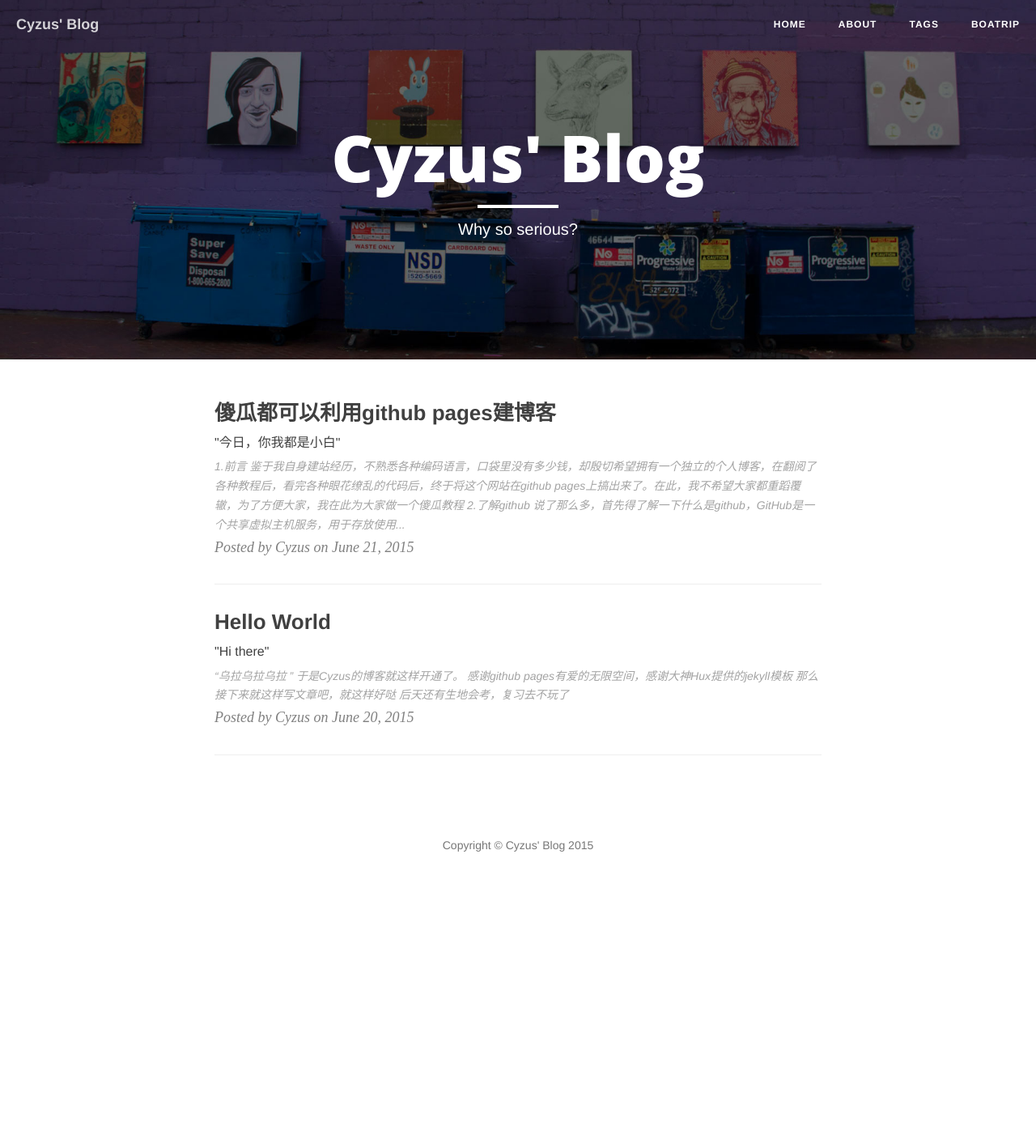
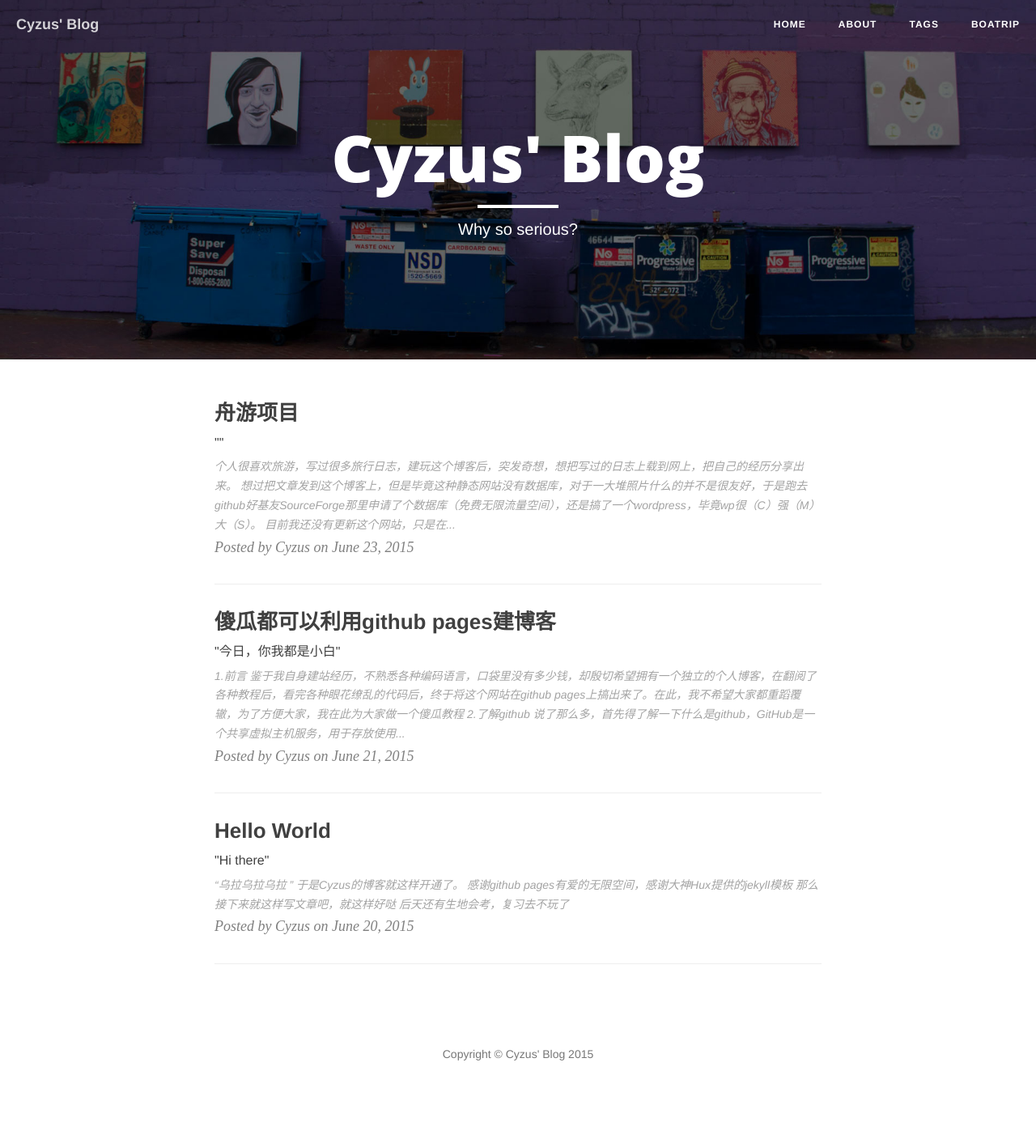
Before and after one commit to heyl1989/cyzus.github.io, a Jekyll site: the page built from index.html, in a window 1280 px wide. Shown: the whole page at 81% size. Built offline with Jekyll 4.4.1, drawn with Linux system fonts in a browser that asks for light colours; nearby versions of some CDN libraries; the list of posts is cut into pages by our own code; before the commit the page ends 1149 px from its top, so only the background shows below that.

Commit message:
blogging-boatrip

```diff
--- /dev/null
+++ b/_posts/2015-6-23-boatrip.markdown
@@ -0,0 +1,18 @@
+---
+layout:     post
+title:      "舟游项目"
+subtitle:   " \"\""
+date:       2015-06-23 09:00:00
+author:     "Cyzus"
+header-img: "img/boat.jpg"
+tag:
+   - Journal
+---
+
+个人很喜欢旅游，写过很多旅行日志，建玩这个博客后，突发奇想，想把写过的日志上载到网上，把自己的经历分享出来。
+
+想过把文章发到这个博客上，但是毕竟这种静态网站没有数据库，对于一大堆照片什么的并不是很友好，于是跑去github好基友SourceForge那里申请了个数据库（免费无限流量空间），还是搞了一个wordpress，毕竟wp很（C）强（M）大（S）。
+
+目前我还没有更新这个网站，只是在博客上链接出来了，欢迎去预先参观参观。
+
+[http://cyzus.sourceforge.net/](http://cyzus.sourceforge.net/)
```
Also changed, not shown: _posts/2015-6-21-github-build-blog.md (+8 -10 lines), img/boat.jpg (added).
